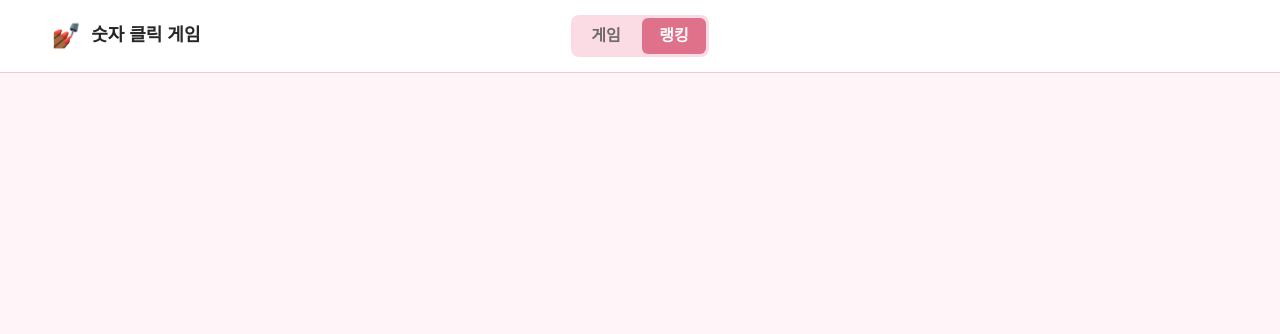
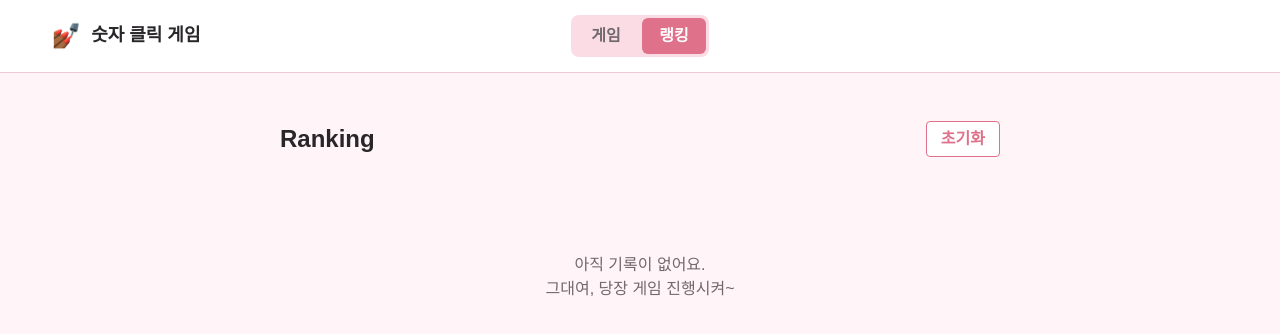
Before and after one commit to 39-play-sopt-web/HwangYuRim, a React (Vite) app in the folder Week2/Homework/one-to-fifty/: page / in a window 1280 px wide. Both pictures are taken after a click on the button "랭킹". Shown: the top 334 px of the page. Built offline with nearby package versions, Linux system fonts and the light colour scheme.

Commit message:
feat: 랭킹 보드와 기록 초기화 구현

```diff
--- a/Week2/Homework/one-to-fifty/src/App.jsx
+++ b/Week2/Homework/one-to-fifty/src/App.jsx
@@ -1,6 +1,7 @@
 import { useState } from 'react'
 import Game from './components/Game/Game.jsx'
 import Header from './components/Header/Header.jsx'
+import Ranking from './components/Ranking/Ranking.jsx'
 import { LEVELS } from './constants/levels.js'
 import { AppShell, MainContent } from './App.styles.js'
 
@@ -49,6 +50,7 @@ function App() {
             onTimeChange={setElapsedTime}
           />
         )}
+        {!isGameView && <Ranking />}
       </MainContent>
     </AppShell>
   )
--- a/Week2/Homework/one-to-fifty/src/components/Game/Game.jsx
+++ b/Week2/Homework/one-to-fifty/src/components/Game/Game.jsx
@@ -1,5 +1,6 @@
 import { useEffect, useRef, useState } from 'react'
 import { createPortal } from 'react-dom'
+import { RECORDS_STORAGE_KEY } from '../../constants/storage.js'
 import { createTiles } from '../../utils/game.js'
 import {
   ConfirmButton,
@@ -12,7 +13,6 @@ import {
   Status,
 } from './Game.styles.js'
 
-const RECORDS_STORAGE_KEY = 'oneToFiftyRecords'
 const TIMER_INTERVAL = 10
 
 function ResultModal({ level, playTime, onConfirm }) {
--- /dev/null
+++ b/Week2/Homework/one-to-fifty/src/components/Ranking/Ranking.jsx
@@ -0,0 +1,68 @@
+import { useState } from "react";
+import { RECORDS_STORAGE_KEY } from "../../constants/storage.js";
+import {
+  EmptyMessage,
+  RankingHeader,
+  RankingSection,
+  RankingTable,
+  ResetButton,
+  TableContainer,
+} from "./Ranking.styles.js";
+
+function loadRecords() {
+  const records = JSON.parse(localStorage.getItem(RECORDS_STORAGE_KEY) ?? "[]");
+
+  return records.sort((a, b) => a.playTime - b.playTime);
+}
+
+function Ranking() {
+  const [records, setRecords] = useState(loadRecords);
+
+  const resetRecords = () => {
+    localStorage.removeItem(RECORDS_STORAGE_KEY);
+    setRecords([]);
+  };
+
+  return (
+    <RankingSection>
+      <RankingHeader>
+        <h2>Ranking</h2>
+        <ResetButton type="button" onClick={resetRecords}>
+          초기화
+        </ResetButton>
+      </RankingHeader>
+
+      {records.length === 0 ? (
+        <EmptyMessage>
+          아직 기록이 없어요. <br />
+          그대여, 당장 게임 진행시켜~
+        </EmptyMessage>
+      ) : (
+        <TableContainer>
+          <RankingTable>
+            <thead>
+              <tr>
+                <th scope="col">순위</th>
+                <th scope="col">레벨</th>
+                <th scope="col">플레이 시간</th>
+                <th scope="col">기록 시각</th>
+              </tr>
+            </thead>
+            <tbody>
+              {records.map((record, index) => (
+                <tr key={`${record.playedAt}-${index}`}>
+                  <td>{index + 1}</td>
+                  <td>Level {record.level}</td>
+                  <td>{record.playTime.toFixed(2)}초</td>
+                  <td>{new Date(record.playedAt).toLocaleString("ko-KR")}</td>
+                </tr>
+              ))}
+            </tbody>
+          </RankingTable>
+        </TableContainer>
+      )}
+    </RankingSection>
+  );
+}
+
+export default Ranking;
--- /dev/null
+++ b/Week2/Homework/one-to-fifty/src/components/Ranking/Ranking.styles.js
@@ -0,0 +1,63 @@
+import styled from '@emotion/styled'
+
+export const RankingSection = styled.section`
+  width: min(720px, calc(100% - 40px));
+  margin: 0 auto;
+  padding: 48px 0;
+`
+
+export const RankingHeader = styled.header`
+  display: flex;
+  align-items: center;
+  justify-content: space-between;
+  margin-bottom: 24px;
+
+  h2 {
+    margin: 0;
+    font-size: 24px;
+  }
+`
+
+export const ResetButton = styled.button`
+  height: 36px;
+  padding: 0 14px;
+  color: ${({ theme }) => theme.colors.primary};
+  background-color: ${({ theme }) => theme.colors.surface};
+  border: 1px solid ${({ theme }) => theme.colors.primary};
+  border-radius: ${({ theme }) => theme.radius.small};
+  font-weight: 700;
+`
+
+export const TableContainer = styled.div`
+  overflow-x: auto;
+  background-color: ${({ theme }) => theme.colors.surface};
+  border: 1px solid ${({ theme }) => theme.colors.border};
+  border-radius: ${({ theme }) => theme.radius.medium};
+`
+
+export const RankingTable = styled.table`
+  width: 100%;
+  min-width: 560px;
+  border-collapse: collapse;
+  font-size: 14px;
+
+  th,
+  td {
+    padding: 12px 16px;
+    text-align: left;
+  }
+
+  th {
+    background-color: ${({ theme }) => theme.colors.primarySoft};
+  }
+
+  tbody tr + tr {
+    border-top: 1px solid ${({ theme }) => theme.colors.border};
+  }
+`
+
+export const EmptyMessage = styled.p`
+  margin: 96px 0;
+  color: ${({ theme }) => theme.colors.textMuted};
+  text-align: center;
+`
--- /dev/null
+++ b/Week2/Homework/one-to-fifty/src/constants/storage.js
@@ -0,0 +1 @@
+export const RECORDS_STORAGE_KEY = 'oneToFiftyRecords'
```
